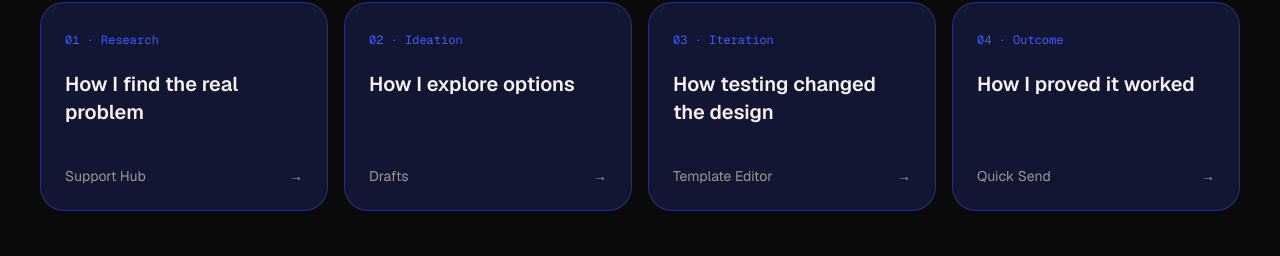
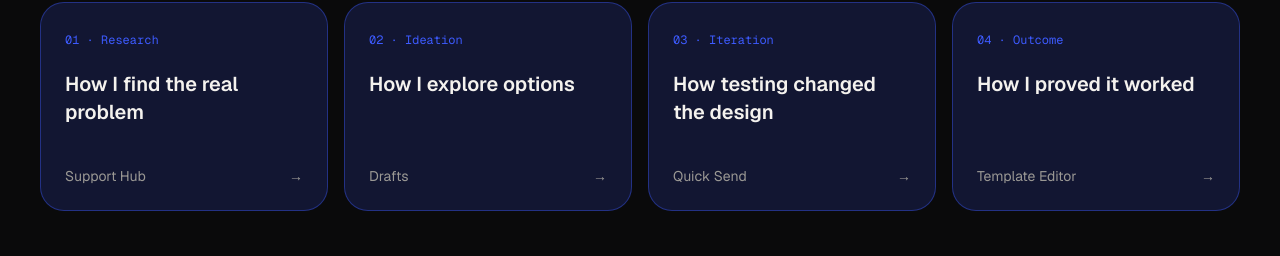
Before and after one commit to EuanGR-Design/Euans-Website, a Next.js app: page /work/legalesign in a window 1280 px wide. Shown: the part 2964-3220 px from the top of the page. Built offline with nearby package versions, Linux system fonts and the light colour scheme.

Commit message:
Show iteration through Quick Send and outcome through the Template Editor
Co-Authored-By: Claude Opus 5.5 (1M context) <noreply@anthropic.com>
Claude-Session: https://claude.ai/code/session_014sezJqAyiVMuUZgAteEGKh

```diff
--- a/src/process.ts
+++ b/src/process.ts
@@ -145,13 +145,13 @@ export const stages: Stage[] = [
     approach:
       "I put prototypes in front of real users early and often, and let what they struggle with decide what changes next.",
     question: "How testing changed the design",
-    project: "template-editor",
-    problem: "Adding fields to a document before sending was slow and easy to get wrong, so people sent documents that couldn't be completed.",
-    why: "The Template Editor went through the most rounds of prototypes and user feedback, so I use it to show how I iterate.",
+    project: "quick-send",
+    problem: "Trial users were bouncing before they'd sent anything, and the send flow was the reason.",
+    why: "Quick Send went through the most rounds of prototypes and user feedback, so I use it to show how I iterate.",
     blocks: [
       {
         type: "image",
-        image: { src: null, w: 1440, h: 900, alt: "The first Template Editor prototype", caption: "Where it started: the first prototype." },
+        image: { src: null, w: 1440, h: 900, alt: "The first Quick Send prototype", caption: "Where it started: the first prototype." },
       },
       {
         type: "rounds",
@@ -163,14 +163,6 @@ export const stages: Stage[] = [
           { heard: "What testers struggled with in this round.", changed: "The change you made because of it.", image: null },
         ],
         draft: true,
-      },
-      {
-        type: "prototype",
-        url: "https://love-model-19724475.figma.site/",
-        heading: "Try the new editor.",
-        body: "The redesigned editing page as a clickable prototype, the kind I put in front of users before a line of production code was written.",
-        width: 1440,
-        height: 900,
       },
       {
         type: "text",
@@ -188,19 +180,19 @@ export const stages: Stage[] = [
     approach:
       "I agree what success looks like before we ship, then measure it, so every release has evidence behind it.",
     question: "How I proved it worked",
-    project: "quick-send",
-    problem: "Trial users were bouncing before they'd sent anything, and the send flow was the reason.",
-    why: "Quick Send has the clearest before and after data, so I use it to show how I measure outcomes.",
-    result: { value: "XX%", label: "Add the headline result, for example more trial users completing their first send.", draft: true },
+    project: "template-editor",
+    problem: "Adding fields to a document before sending was slow and easy to get wrong, so people sent documents that couldn't be completed.",
+    why: "The Template Editor has the clearest before and after data, so I use it to show how I measure outcomes.",
+    result: { value: "XX%", label: "Add the headline result, for example fewer documents sent that couldn't be completed.", draft: true },
     blocks: [
       {
         type: "stats",
         eyebrow: "Results",
         heading: "What changed after release.",
         items: [
-          { value: "XX%", label: "Trial bounce rate" },
-          { value: "XX%", label: "First sends completed" },
-          { value: "XX%", label: "Trial to paid" },
+          { value: "XX%", label: "Documents sent with field errors" },
+          { value: "XX%", label: "Time to prepare a document" },
+          { value: "XX%", label: "Support tickets about fields" },
         ],
         draft: true,
       },
@@ -212,13 +204,12 @@ export const stages: Stage[] = [
         draft: true,
       },
       {
-        type: "gallery",
-        eyebrow: "What shipped",
-        heading: "The new first send.",
-        images: [
-          { src: null, w: 1440, h: 900, alt: "Quick Send, step one" },
-          { src: null, w: 1440, h: 900, alt: "Quick Send, sent" },
-        ],
+        type: "prototype",
+        url: "https://love-model-19724475.figma.site/",
+        heading: "Try the new editor.",
+        body: "The redesigned editing page as a clickable prototype: placing fields and assigning them to recipients before a document goes out.",
+        width: 1440,
+        height: 900,
       },
       {
         type: "text",
```
